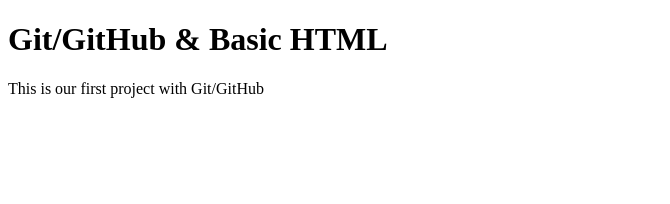
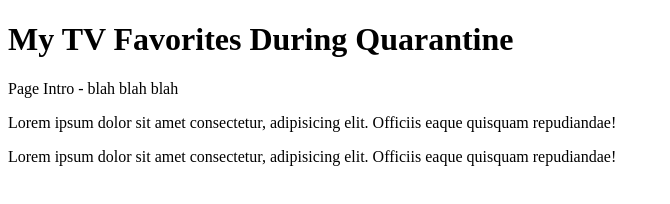
Before and after one commit to scsu-clarkm1-fall-2020-csc235/assignment-1-git-github-ioJune, a plain HTML site: page index.html in a window 1280 px wide. Shown: the whole page, without its empty margins (0-670 px from the left). Drawn offline with Linux system fonts and the light colour scheme.

Commit message:
Updated Page Title

```diff
--- a/index.html
+++ b/index.html
@@ -4,12 +4,14 @@
 <head>
     <meta charset="UTF-8">
     <meta name="viewport" content="width=device-width, initial-scale=1.0">
-    <title>Git/GitHub & Basic HTML</title>
+    <title>Qurantine TV Favorites</title>
 </head>
 
 <body>
-    <h1>Git/GitHub & Basic HTML</h1>
-    <p>This is our first project with Git/GitHub</p>
+    <h1>My TV Favorites During Quarantine</h1>
+    <p>Page Intro - blah blah blah</p>
+    <p>Lorem ipsum dolor sit amet consectetur, adipisicing elit. Officiis eaque quisquam repudiandae!</p>
+    <p>Lorem ipsum dolor sit amet consectetur, adipisicing elit. Officiis eaque quisquam repudiandae!</p>
 
 </body>
 
```
